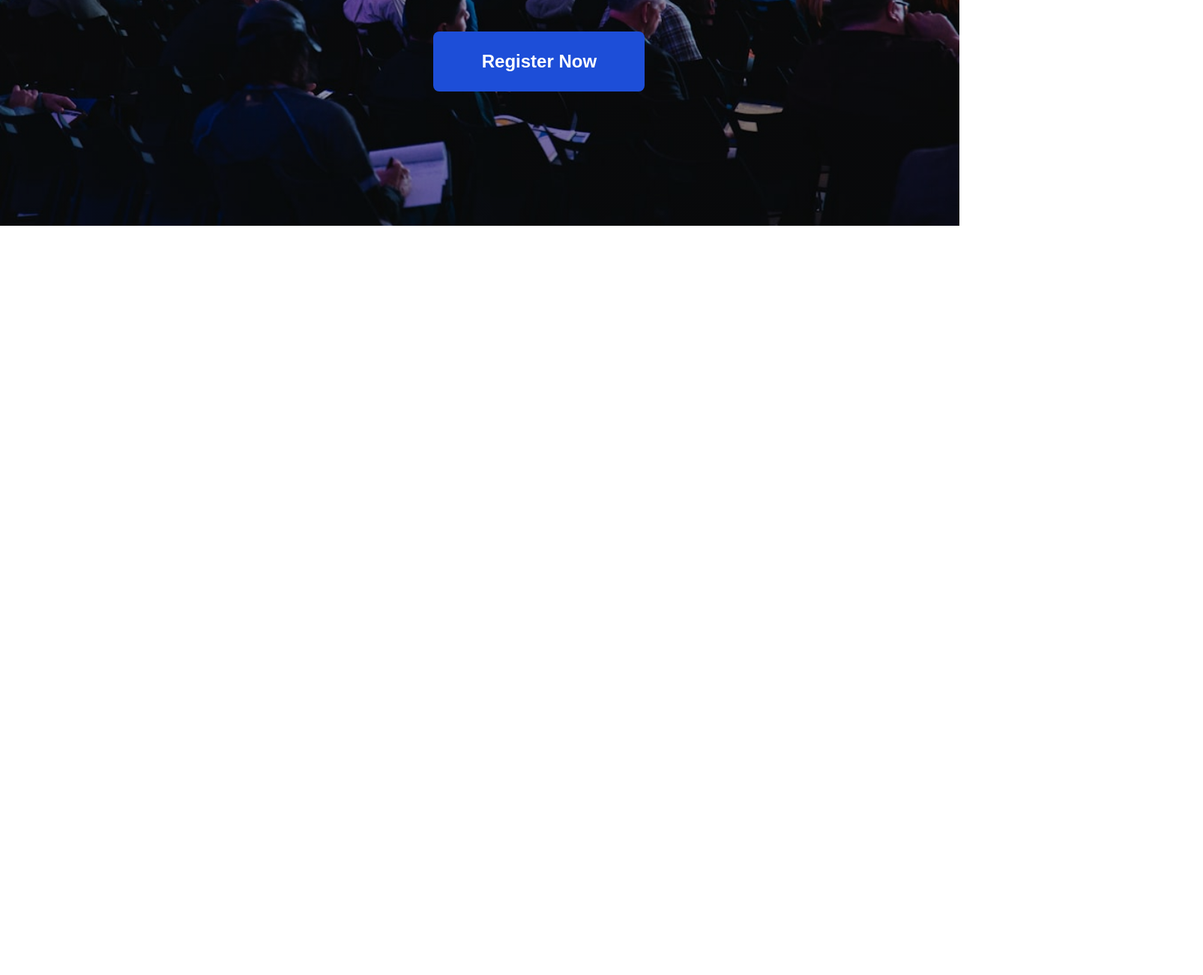
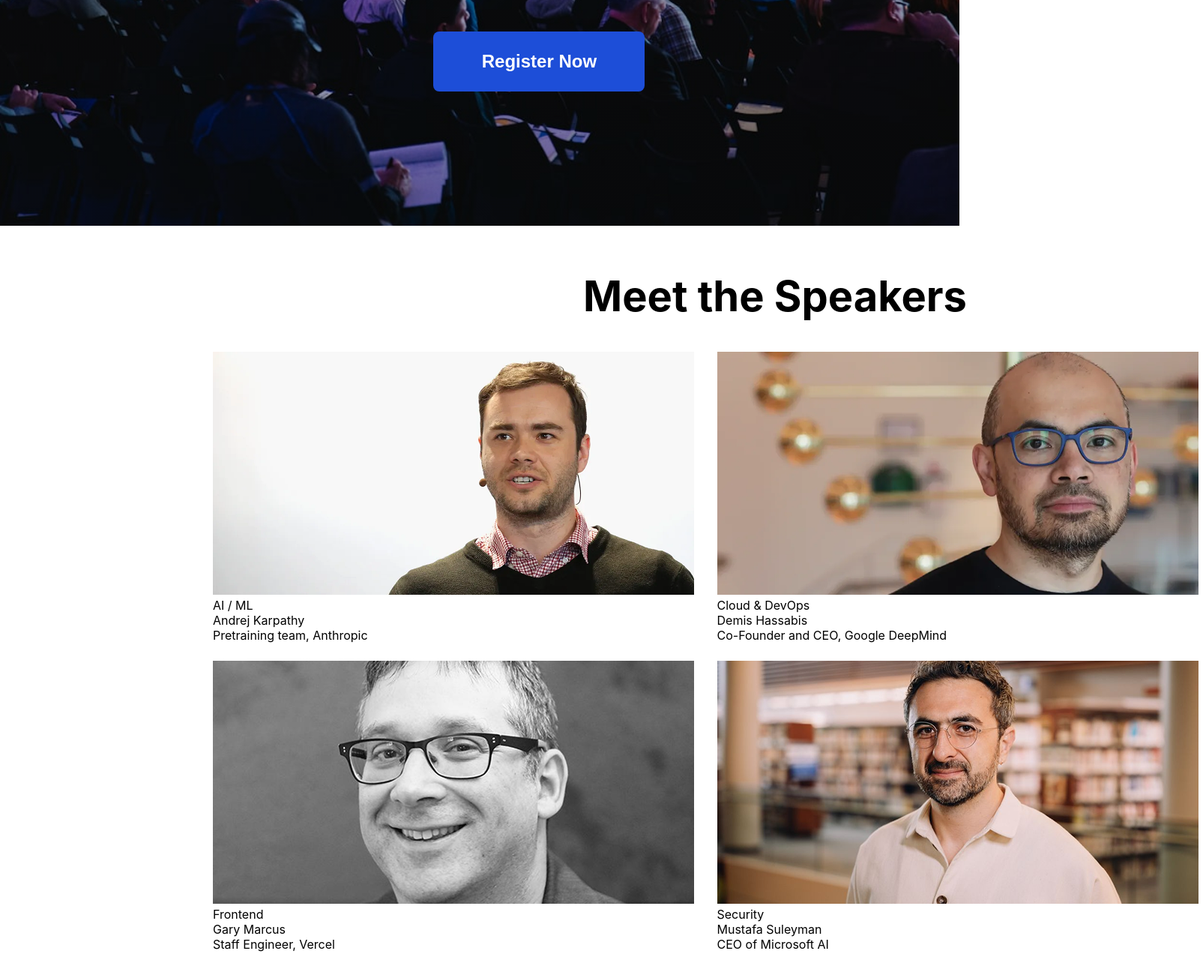
Before and after one commit to Fahmida490/MyProject, a plain HTML site: page index.html in a window 1280 px wide. Shown: the part 597-1897 px from the top of the page at 75% size, 1605 px wide, since content can reach past the window. Before the commit the page ends 898 px from the top, so only its background shows below. Drawn offline with Linux system fonts and the light colour scheme; a web font is replaced by a local one.

Commit message:
completed main section with cards

```diff
--- a/index.html
+++ b/index.html
@@ -41,5 +41,57 @@
     </div>
 </header>
 
+<!-- main section -->
+
+<section class="section">
+
+<!-- title -->
+
+    <h1 class="title">Meet the Speakers</h1>
+
+<!-- card section -->
+
+    <div class="cardSection">
+
+        <div class="card">
+            <img src="./image/andrej.png" alt="">
+            <div class="cardContent">
+                <span>AI / ML</span>
+                <div class="name">Andrej Karpathy</div>
+                <div class="profession">Pretraining team, Anthropic</div>
+            </div>
+        </div>
+
+        <div class="card">
+            <img src="./image/demis.png" alt="">
+            <div class="cardContent">
+                <span>Cloud & DevOps</span>
+                <div class="name">Demis Hassabis</div>
+                <div class="profession">Co-Founder and CEO, Google DeepMind</div>
+            </div>
+        </div>
+
+        <div class="card">
+            <img src="./image/gary.png" alt="">
+            <div class="cardContent">
+                <span>Frontend</span>
+                <div class="name">Gary Marcus</div>
+                <div class="profession">Staff Engineer, Vercel</div>
+            </div>
+        </div>
+
+        <div class="card">
+            <img src="./image/mustafa.png" alt="">
+            <div class="cardContent">
+                <span>Security</span>
+                <div class="name">Mustafa Suleyman</div>
+                <div class="profession">CEO of Microsoft AI</div>
+            </div>
+        </div>
+
+    </div>
+
+</section>
+
 </body>
 </html>
--- a/style.css
+++ b/style.css
@@ -79,3 +79,29 @@ header {
     border: none;
     cursor: pointer;
 }
+
+/* main section */
+.section {
+    background-color: #ffffff;
+    padding: 60px 24px;
+    width: 1440px;
+    height: 879px;
+}
+
+.title {
+    text-align: center;
+    font-size: 56px;
+    font-weight: bold;
+    margin-bottom: 40px;
+    margin-left: 580px;
+}
+
+.cardSection {
+    display: grid;
+    grid-template-columns: repeat(2, 1fr);
+    gap: 24px;
+    width: 1321px;
+    height: 1080;
+    margin-left: 260px;
+
+}
```
